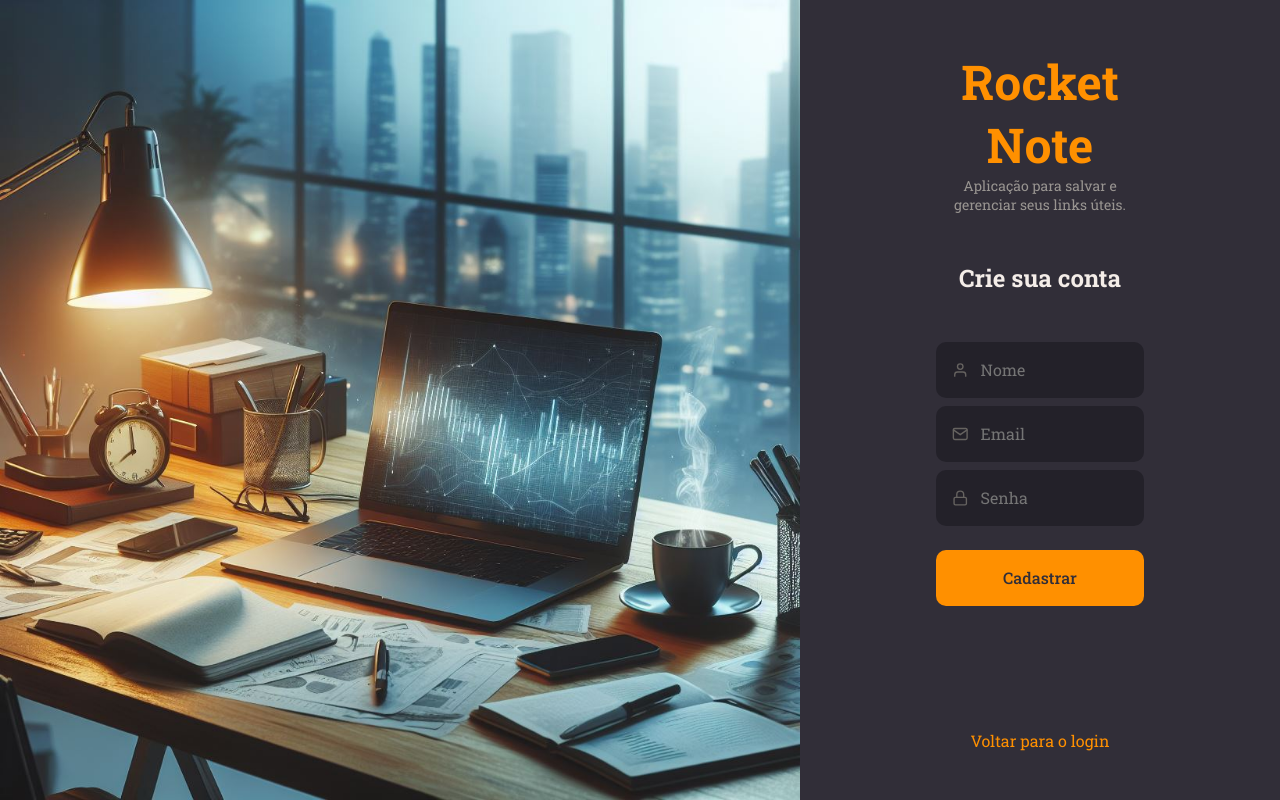
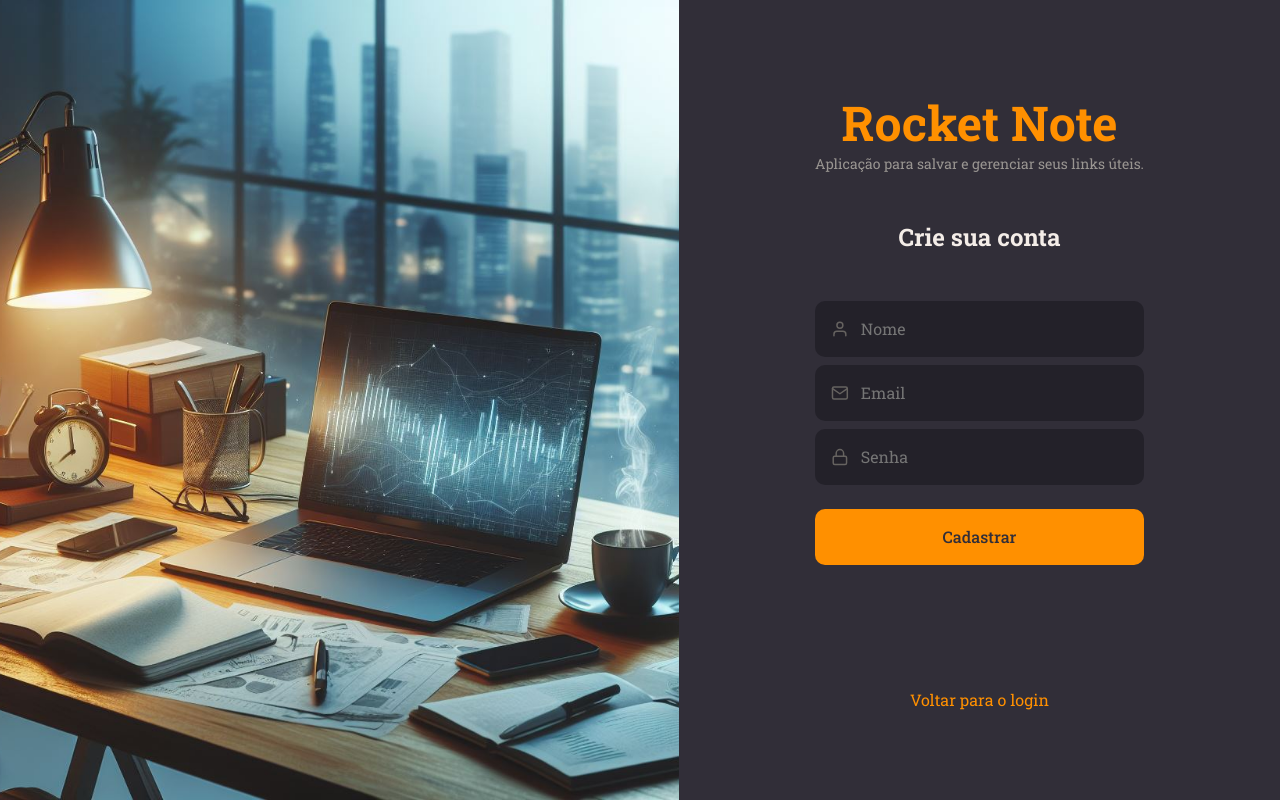
Before and after one commit to HugoCoutinho96/front-rocketNotes, a React (Vite) app: page /register in a window 1280 px wide. Built offline with nearby package versions, Linux system fonts and the light colour scheme.

Commit message:
fixing image of login and registration screens

```diff
--- a/src/Pages/New/styles.js
+++ b/src/Pages/New/styles.js
@@ -38,4 +38,8 @@
             color: ${({theme}) => theme.COLORS.GRAY_100};
         }
     }
+
+    > button:last-child{
+        cursor: pointer;
+    }
 `
--- a/src/Pages/SignIn/index.jsx
+++ b/src/Pages/SignIn/index.jsx
@@ -5,7 +5,6 @@
 import { Button } from "../../components/Button";
 import { useAuth } from "../../hooks/Auth";
 import { useState } from "react";
-import backgroundImg from "../../assets/notebook.jpg"
 
 export function SignIn(){
 
@@ -32,7 +31,7 @@
 
                 <Link to="/register">Criar Conta</Link>
             </Form>
-            <Background $img={backgroundImg}/>
+            <Background/>
         </Container>
     )
 }
--- a/src/Pages/SignIn/styles.js
+++ b/src/Pages/SignIn/styles.js
@@ -43,5 +43,6 @@
 
     export const Background = styled.div`
         flex: 1;
-        background: url(${({$img}) => $img}) no-repeat center center;
+        background: url(${backgroundImg}) no-repeat center center;
+        background-size: cover;
     `
--- a/src/Pages/SignUp/index.jsx
+++ b/src/Pages/SignUp/index.jsx
@@ -1,4 +1,4 @@
-import { Container, Form } from "./styles";
+import { Container, Form, Background } from "./styles";
 import {FiMail, FiLock, FiUser} from "react-icons/fi"
 import { Link, useNavigate } from "react-router-dom";
 import { useState } from "react";
@@ -41,7 +41,7 @@
 
     return(
         <Container>
-            <img src={notebookImg}/>
+            <Background/>
             <Form>
                 <h1>Rocket Note</h1>
                 <p>Aplicação para salvar e gerenciar seus links úteis.</p>
--- a/src/Pages/SignUp/styles.js
+++ b/src/Pages/SignUp/styles.js
@@ -1,4 +1,5 @@
 import styled from "styled-components"
+import backgroundImg from "../../assets/notebook.jpg";
 
 export const Container = styled.div`
     height: 100vh;
@@ -38,3 +39,9 @@
         }
     }
 `
+
+export const Background = styled.div`
+        flex: 1;
+        background: url(${backgroundImg}) no-repeat center center;
+        background-size: cover;
+`
```
